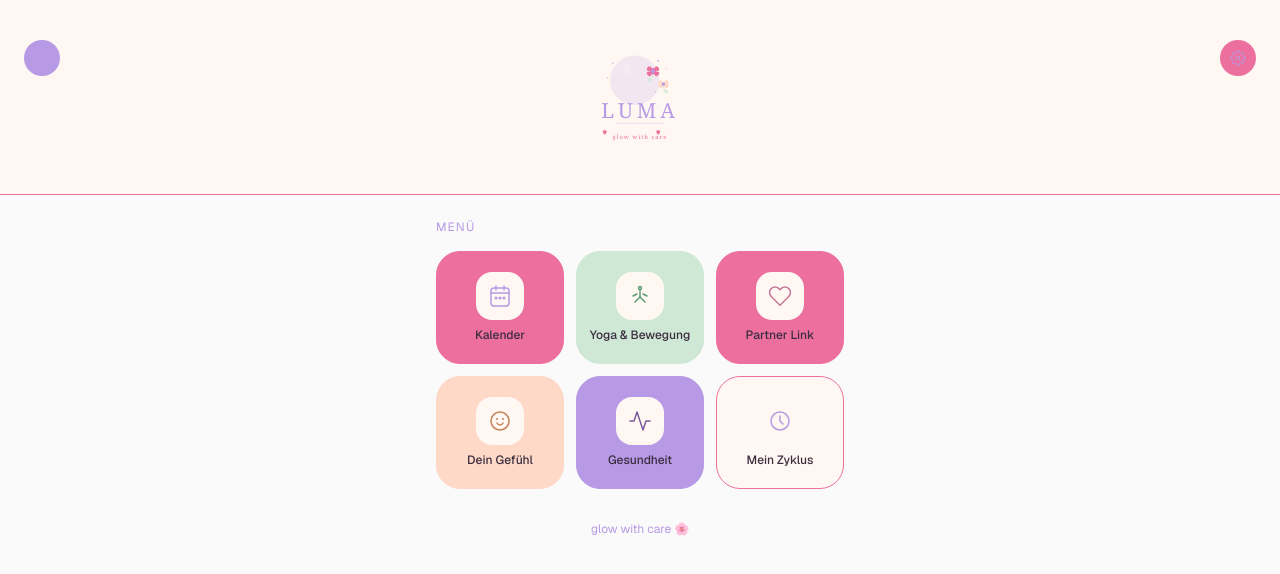
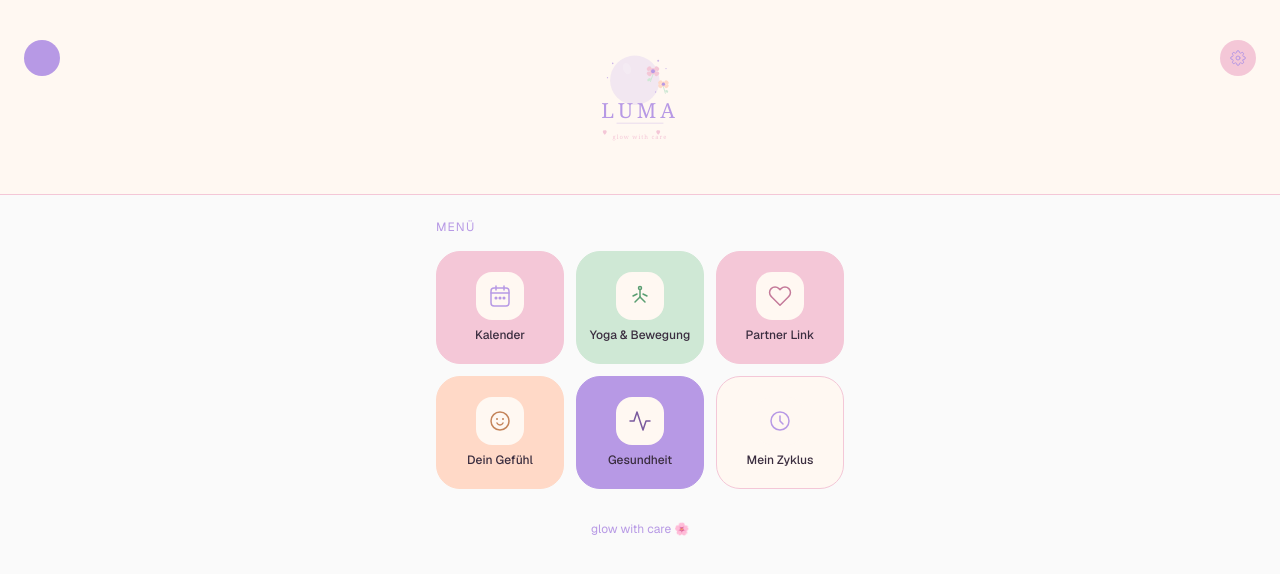
Before and after one commit to ranakarimzadeh22-debug/Luma, a Next.js app: page /dashboard in a window 1280 px wide. Shown: the top 574 px of the page. Built offline with nearby package versions, Linux system fonts and the light colour scheme.

Commit message:
Update rose color to #f4c7d7

```diff
--- a/src/app/dashboard/page.tsx
+++ b/src/app/dashboard/page.tsx
@@ -19,7 +19,7 @@ const menu = [
     ),
     label: "Kalender",
     desc: "Zyklus & Termine",
-    bg: "#ec6f9e",
+    bg: "#f4c7d7",
     color: "#b799e5",
   },
   {
@@ -48,7 +48,7 @@ const menu = [
     ),
     label: "Partner Link",
     desc: "Gemeinsam füreinander da",
-    bg: "#ec6f9e",
+    bg: "#f4c7d7",
     color: "#c47a9a",
   },
   {
@@ -90,7 +90,7 @@ const menu = [
     desc: "Übersicht & Phasen",
     bg: "#fff8f2",
     color: "#b799e5",
-    border: "#ec6f9e",
+    border: "#f4c7d7",
   },
 ];
 
@@ -98,7 +98,7 @@ export default function DashboardPage() {
   return (
     <main className="min-h-screen" style={{ background: "#fafafa" }}>
       {/* Header */}
-      <div className="px-6 pt-10 pb-6 flex flex-col items-center relative" style={{ background: "#fff8f2", borderBottom: "1.5px solid #ec6f9e" }}>
+      <div className="px-6 pt-10 pb-6 flex flex-col items-center relative" style={{ background: "#fff8f2", borderBottom: "1.5px solid #f4c7d7" }}>
         {/* Profil oben links */}
         <Link href="/profile" className="absolute top-10 left-6 w-9 h-9 rounded-full flex items-center justify-center transition-opacity hover:opacity-70" style={{ background: "#b799e5" }}>
           <svg viewBox="0 0 24 24" className="w-5 h-5" xmlns="http://www.w3.org/2000/svg">
@@ -107,7 +107,7 @@ export default function DashboardPage() {
         </Link>
 
         {/* Einstellungen oben rechts */}
-        <Link href="/settings" className="absolute top-10 right-6 w-9 h-9 rounded-full flex items-center justify-center transition-opacity hover:opacity-70" style={{ background: "#ec6f9e", color: "#b799e5" }}>
+        <Link href="/settings" className="absolute top-10 right-6 w-9 h-9 rounded-full flex items-center justify-center transition-opacity hover:opacity-70" style={{ background: "#f4c7d7", color: "#b799e5" }}>
           <svg viewBox="0 0 24 24" fill="none" stroke="currentColor" strokeWidth={1.5} strokeLinecap="round" strokeLinejoin="round" className="w-4 h-4">
             <circle cx="12" cy="12" r="3" />
             <path d="M19.4 15a1.65 1.65 0 0 0 .33 1.82l.06.06a2 2 0 0 1-2.83 2.83l-.06-.06a1.65 1.65 0 0 0-1.82-.33 1.65 1.65 0 0 0-1 1.51V21a2 2 0 0 1-4 0v-.09A1.65 1.65 0 0 0 9 19.4a1.65 1.65 0 0 0-1.82.33l-.06.06a2 2 0 0 1-2.83-2.83l-.06-.06A1.65 1.65 0 0 0 4.68 15a1.65 1.65 0 0 0-1.51-1H3a2 2 0 0 1 0-4h.09A1.65 1.65 0 0 0 4.6 9a1.65 1.65 0 0 0-.33-1.82l-.06-.06a2 2 0 0 1 2.83-2.83l.06.06A1.65 1.65 0 0 0 9 4.68a1.65 1.65 0 0 0 1-1.51V3a2 2 0 0 1 4 0v.09a1.65 1.65 0 0 0 1 1.51 1.65 1.65 0 0 0 1.82-.33l.06-.06a2 2 0 0 1 2.83 2.83l-.06.06A1.65 1.65 0 0 0 19.4 9a1.65 1.65 0 0 0 1.51 1H21a2 2 0 0 1 0 4h-.09a1.65 1.65 0 0 0-1.51 1z" />
--- a/src/app/globals.css
+++ b/src/app/globals.css
@@ -3,7 +3,7 @@
 :root {
   --bg: #fafafa;
   --surface: #fff8f2;
-  --rose: #ec6f9e;
+  --rose: #f4c7d7;
   --purple: #b799e5;
   --purple-dark: #b799e5;
   --mint: #cfe8d5;
--- a/src/app/kalender/page.tsx
+++ b/src/app/kalender/page.tsx
@@ -4,12 +4,12 @@ export default function Page() {
   return (
     <main className="min-h-screen flex flex-col items-center justify-center px-6" style={{ background: "#fafafa" }}>
       <div className="flex flex-col items-center gap-4 text-center">
-        <div className="w-20 h-20 rounded-3xl flex items-center justify-center text-4xl" style={{ background: "#ec6f9e" }}>
+        <div className="w-20 h-20 rounded-3xl flex items-center justify-center text-4xl" style={{ background: "#f4c7d7" }}>
           📅
         </div>
         <h1 className="text-xl font-medium" style={{ color: "#3a2d3f" }}>Kalender</h1>
         <p className="text-sm" style={{ color: "#a094a8" }}>Dein Zyklus-Kalender kommt bald</p>
-        <Link href="/dashboard" className="mt-4 text-sm font-medium rounded-2xl px-6 py-3 hover:opacity-80 transition-opacity" style={{ background: "#ec6f9e", color: "#b799e5" }}>
+        <Link href="/dashboard" className="mt-4 text-sm font-medium rounded-2xl px-6 py-3 hover:opacity-80 transition-opacity" style={{ background: "#f4c7d7", color: "#b799e5" }}>
           ← Zurück
         </Link>
       </div>
--- a/src/app/login/page.tsx
+++ b/src/app/login/page.tsx
@@ -27,14 +27,14 @@ export default function LoginPage() {
             value={form.email}
             onChange={(e) => setForm({ ...form, email: e.target.value })}
             className="w-full rounded-2xl px-4 py-3.5 text-sm outline-none transition-colors"
-            style={{ background: "#fff8f2", border: "1.5px solid #ec6f9e", color: "#3a2d3f" }}
+            style={{ background: "#fff8f2", border: "1.5px solid #f4c7d7", color: "#3a2d3f" }}
           />
           <input
             type="password" required placeholder="Passwort"
             value={form.password}
             onChange={(e) => setForm({ ...form, password: e.target.value })}
             className="w-full rounded-2xl px-4 py-3.5 text-sm outline-none transition-colors"
-            style={{ background: "#fff8f2", border: "1.5px solid #ec6f9e", color: "#3a2d3f" }}
+            style={{ background: "#fff8f2", border: "1.5px solid #f4c7d7", color: "#3a2d3f" }}
           />
           <button
             type="submit"
--- a/src/app/page.tsx
+++ b/src/app/page.tsx
@@ -21,7 +21,7 @@ export default function Home() {
         <Link
           href="/register"
           className="w-full font-medium rounded-2xl py-4 text-center text-sm tracking-wide hover:opacity-90 transition-opacity"
-          style={{ background: "#ec6f9e", color: "#b799e5" }}
+          style={{ background: "#f4c7d7", color: "#b799e5" }}
         >
           Konto erstellen
         </Link>
--- a/src/app/partner/page.tsx
+++ b/src/app/partner/page.tsx
@@ -6,7 +6,7 @@ import PartnerCard from "@/components/PartnerCard";
 export default function PartnerPage() {
   return (
     <main className="min-h-screen" style={{ background: "#fafafa" }}>
-      <div className="px-6 pt-12 pb-5 border-b" style={{ background: "#fff8f2", borderColor: "#ec6f9e" }}>
+      <div className="px-6 pt-12 pb-5 border-b" style={{ background: "#fff8f2", borderColor: "#f4c7d7" }}>
         <div className="flex items-center gap-3 max-w-md mx-auto">
           <Link href="/dashboard" className="text-lg" style={{ color: "#b799e5" }}>←</Link>
           <h1 className="text-lg font-medium" style={{ color: "#3a2d3f" }}>Partner Link</h1>
--- a/src/app/settings/page.tsx
+++ b/src/app/settings/page.tsx
@@ -13,7 +13,7 @@ const languages: { code: Locale; flag: string; native: string }[] = [
 
 const inputStyle = {
   background: "#fff8f2",
-  border: "1.5px solid #ec6f9e",
+  border: "1.5px solid #f4c7d7",
   color: "#3a2d3f",
 };
 
@@ -44,7 +44,7 @@ export default function SettingsPage() {
   return (
     <main className="min-h-screen" style={{ background: "#fafafa" }}>
       {/* Header */}
-      <div className="px-6 pt-12 pb-5 border-b" style={{ background: "#fff8f2", borderColor: "#ec6f9e" }}>
+      <div className="px-6 pt-12 pb-5 border-b" style={{ background: "#fff8f2", borderColor: "#f4c7d7" }}>
         <div className="flex items-center gap-3 max-w-md mx-auto">
           <Link href="/dashboard" className="text-lg" style={{ color: "#b799e5" }}>←</Link>
           <h1 className="text-lg font-medium" style={{ color: "#3a2d3f" }}>Einstellungen</h1>
@@ -65,7 +65,7 @@ export default function SettingsPage() {
                 style={
                   locale === lang.code
                     ? { background: "#b799e5", border: "1.5px solid #b799e5", color: "#fff" }
-                    : { background: "#fafafa", border: "1.5px solid #ec6f9e", color: "#a094a8" }
+                    : { background: "#fafafa", border: "1.5px solid #f4c7d7", color: "#a094a8" }
                 }
               >
                 <span className="text-xl">{lang.flag}</span>
@@ -76,7 +76,7 @@ export default function SettingsPage() {
         </div>
 
         {/* Benutzername */}
-        <form onSubmit={saveProfile} className="rounded-3xl p-5 flex flex-col gap-3" style={{ background: "#fff8f2", border: "1.5px solid #ec6f9e" }}>
+        <form onSubmit={saveProfile} className="rounded-3xl p-5 flex flex-col gap-3" style={{ background: "#fff8f2", border: "1.5px solid #f4c7d7" }}>
           <p className="text-xs" style={{ color: "#b799e5" }}>👤 Benutzername & E-Mail</p>
           <input type="text" required value={profile.name} placeholder="Benutzername"
             onChange={(e) => setProfile({ ...profile, name: e.target.value })}
@@ -91,7 +91,7 @@ export default function SettingsPage() {
         </form>
 
         {/* Passwort */}
-        <form onSubmit={savePassword} className="rounded-3xl p-5 flex flex-col gap-3" style={{ background: "#fff8f2", border: "1.5px solid #ec6f9e" }}>
+        <form onSubmit={savePassword} className="rounded-3xl p-5 flex flex-col gap-3" style={{ background: "#fff8f2", border: "1.5px solid #f4c7d7" }}>
           <p className="text-xs" style={{ color: "#b799e5" }}>🔒 Passwort ändern</p>
           {["current", "newPw", "confirm"].map((field, i) => (
             <input key={field} type="password"
@@ -115,7 +115,7 @@ export default function SettingsPage() {
             Konto wechseln
           </Link>
           <Link href="/" className="w-full text-center font-medium rounded-2xl py-3 text-sm hover:opacity-90 transition-opacity"
-            style={{ background: "#fafafa", border: "1.5px solid #ec6f9e", color: "#b799e5" }}>
+            style={{ background: "#fafafa", border: "1.5px solid #f4c7d7", color: "#b799e5" }}>
             Abmelden
           </Link>
         </div>
--- a/src/components/LumaLogo.tsx
+++ b/src/components/LumaLogo.tsx
@@ -18,11 +18,11 @@ export default function LumaLogo({ size = 1 }: { size?: number }) {
 
       {/* Rose flower left */}
       <g transform="translate(100 48)">
-        <circle cx="0" cy="0" r="5" fill="#ec6f9e" />
-        <ellipse cx="-6" cy="-4" rx="4" ry="3" fill="#ec6f9e" transform="rotate(-40 -6 -4)" />
-        <ellipse cx="6" cy="-4" rx="4" ry="3" fill="#ec6f9e" transform="rotate(40 6 -4)" />
-        <ellipse cx="-6" cy="4" rx="4" ry="3" fill="#ec6f9e" transform="rotate(40 -6 4)" />
-        <ellipse cx="6" cy="4" rx="4" ry="3" fill="#ec6f9e" transform="rotate(-40 6 4)" />
+        <circle cx="0" cy="0" r="5" fill="#f4c7d7" />
+        <ellipse cx="-6" cy="-4" rx="4" ry="3" fill="#f4c7d7" transform="rotate(-40 -6 -4)" />
+        <ellipse cx="6" cy="-4" rx="4" ry="3" fill="#f4c7d7" transform="rotate(40 6 -4)" />
+        <ellipse cx="-6" cy="4" rx="4" ry="3" fill="#f4c7d7" transform="rotate(40 -6 4)" />
+        <ellipse cx="6" cy="4" rx="4" ry="3" fill="#f4c7d7" transform="rotate(-40 6 4)" />
         <circle cx="0" cy="0" r="3" fill="#b799e5" />
         {/* stem */}
         <line x1="0" y1="5" x2="-4" y2="16" stroke="#cfe8d5" strokeWidth="1.5" strokeLinecap="round" />
@@ -74,13 +74,13 @@ export default function LumaLogo({ size = 1 }: { size?: number }) {
         fontFamily="Georgia, serif"
         fontSize="9"
         letterSpacing="1.5"
-        fill="#ec6f9e"
+        fill="#f4c7d7"
       >
         glow with care
       </text>
 
       {/* Small hearts */}
-      <g fill="#ec6f9e">
+      <g fill="#f4c7d7">
         {/* left heart */}
         <path d="M30 145 C30 142 27 140 25 142 C23 140 20 142 20 145 C20 148 25 153 25 153 C25 153 30 148 30 145 Z"
           transform="scale(0.6) translate(18 90)" />
--- a/src/components/PartnerCard.tsx
+++ b/src/components/PartnerCard.tsx
@@ -47,7 +47,7 @@ export default function PartnerCard() {
         Dein Partner sieht deine Phase und bekommt Benachrichtigungen wenn deine Periode beginnt.
       </p>
 
-      <div className="flex items-center justify-between rounded-2xl px-4 py-3 mb-3" style={{ background: "#fafafa", border: "1.5px solid #ec6f9e" }}>
+      <div className="flex items-center justify-between rounded-2xl px-4 py-3 mb-3" style={{ background: "#fafafa", border: "1.5px solid #f4c7d7" }}>
         <span className="text-xs font-mono truncate" style={{ color: "#a094a8" }}>{url}</span>
         <button onClick={copy} className="text-xs font-medium ml-2 shrink-0" style={{ color: "#b799e5" }}>
           {copied ? "✓" : "Kopieren"}
--- a/src/components/SymptomLog.tsx
+++ b/src/components/SymptomLog.tsx
@@ -29,7 +29,7 @@ export default function SymptomLog() {
   }
 
   return (
-    <div className="rounded-3xl p-5" style={{ background: "#fff8f2", border: "1.5px solid #ec6f9e" }}>
+    <div className="rounded-3xl p-5" style={{ background: "#fff8f2", border: "1.5px solid #f4c7d7" }}>
       <p className="text-xs mb-3" style={{ color: "#b799e5" }}>{t.howAreYou}</p>
       <div className="grid grid-cols-3 gap-2 mb-4">
         {symptomKeys.map((key) => (
@@ -40,7 +40,7 @@ export default function SymptomLog() {
             style={
               selected.has(key)
                 ? { background: "#b799e5", border: "1.5px solid #b799e5", color: "#fff" }
-                : { background: "#fafafa", border: "1.5px solid #ec6f9e", color: "#a094a8" }
+                : { background: "#fafafa", border: "1.5px solid #f4c7d7", color: "#a094a8" }
             }
           >
             <span className="text-lg">{symptomEmojis[key]}</span>
```
Also changed, not shown: src/components/Dashboard.tsx (+6 -6 lines).
